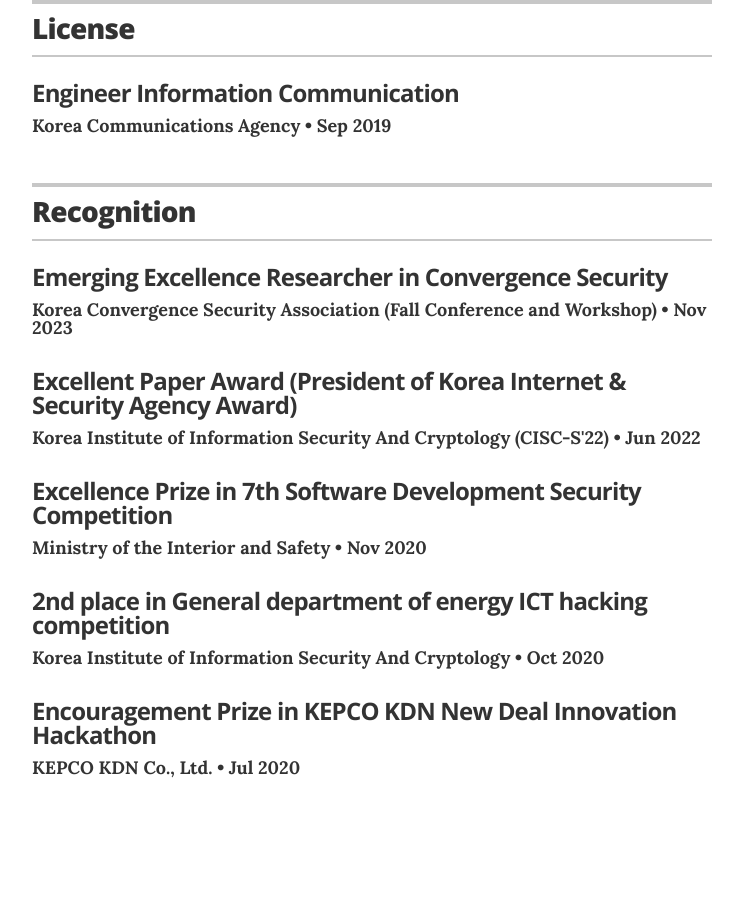
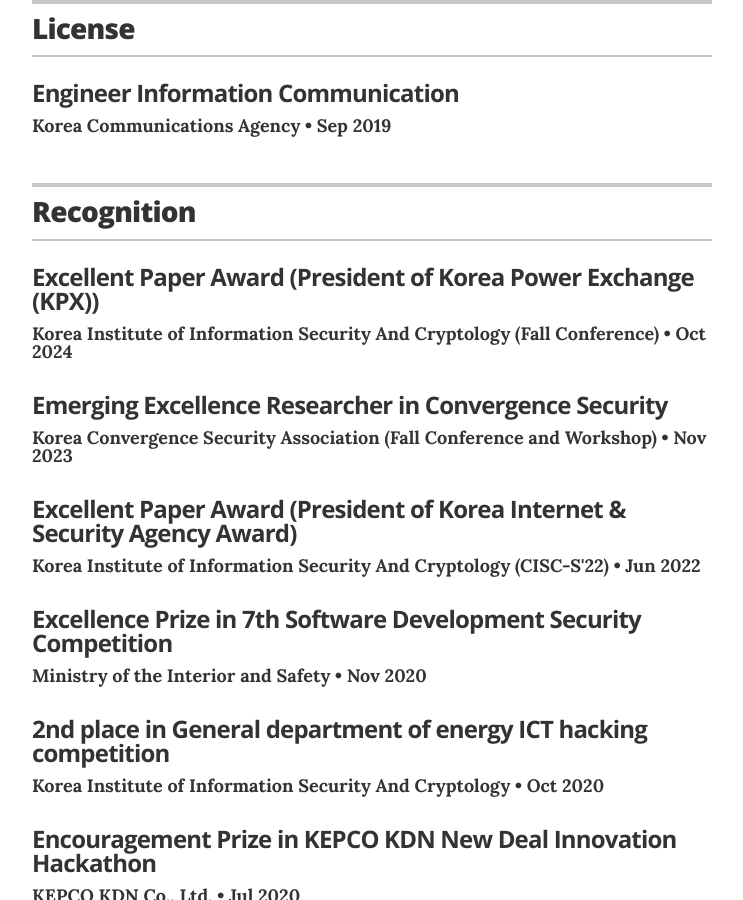
Before and after one commit to soledo/soledo.github.io, a Jekyll site: the page built from index.html, in a window 1280 px wide and 900 px high, scrolled down 1446 px. Shown: the whole window, without its empty margins (268-1011 px from the left). Built offline with Jekyll 4.4.1, drawn with Linux system fonts in a browser that asks for light colours; before the commit the page ends 2271 px from its top, so only the background shows below that.

Commit message:
Update recognitions.yml
2024 award

```diff
--- a/_data/recognitions.yml
+++ b/_data/recognitions.yml
@@ -1,4 +1,9 @@
 # Recognitions
+
+- award: Excellent Paper Award (President of Korea Power Exchange (KPX))
+  organization: Korea Institute of Information Security And Cryptology (Fall Conference)
+  year: Oct 2024
+
 - award: Emerging Excellence Researcher in Convergence Security
   organization: Korea Convergence Security Association (Fall Conference and Workshop)
   year: Nov 2023
```
